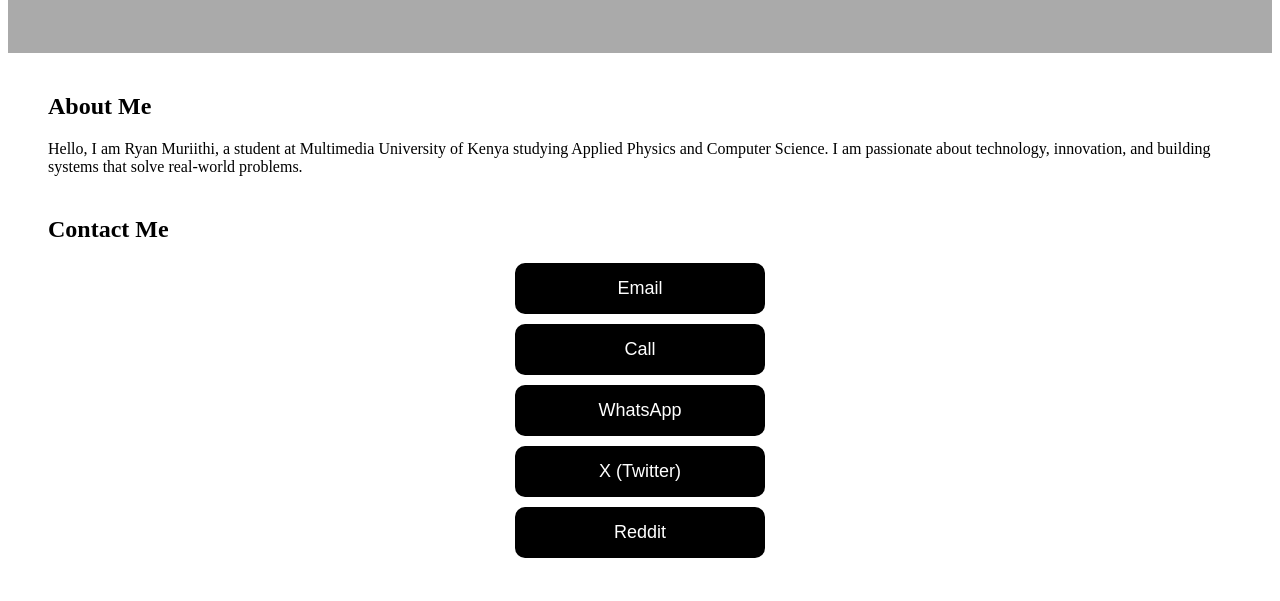
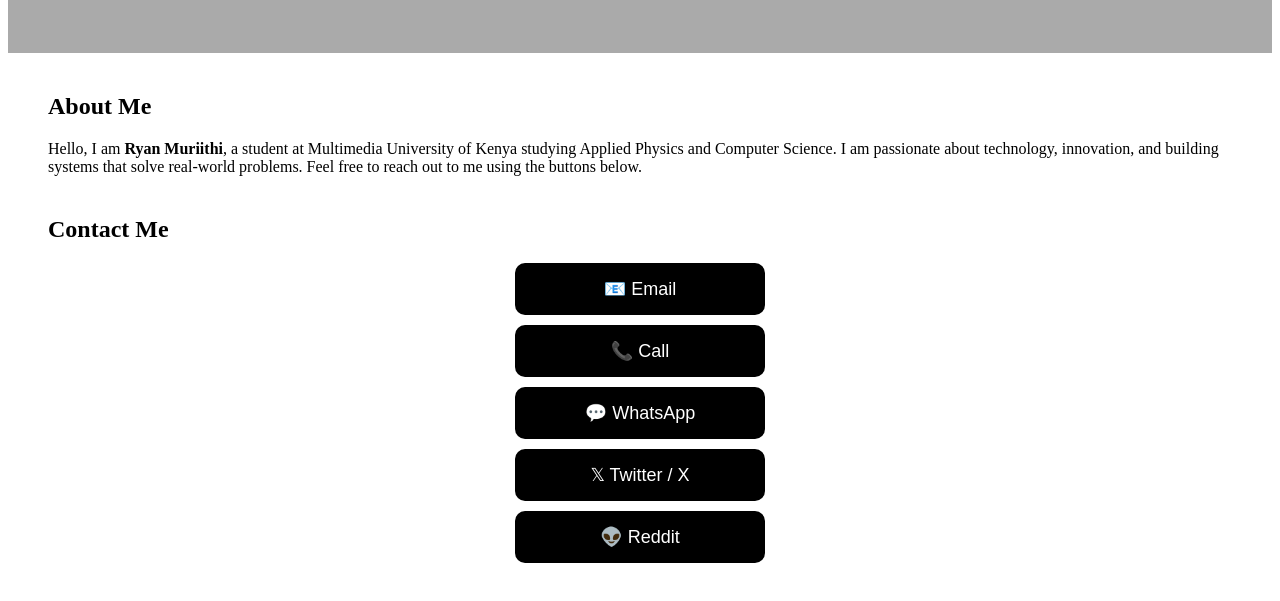
Before and after one commit to Ryan1634/Ryan-self-web-1, a plain HTML site: page index.html in a window 1280 px wide. Shown: the part 149-750 px from the top of the page. Drawn offline with Linux system fonts and the light colour scheme.

Commit message:
Enhance index.html with better formatting and content
Refactor HTML structure and improve content.

```diff
--- a/index.html
+++ b/index.html
@@ -1,8 +1,9 @@
-<meta name='viewport' content='width=device-width, initial-scale=1'/><!DOCTYPE html>
+<!DOCTYPE html>
 <html>
 
 <head>
   <title>Ryan Muriithi</title>
+  <!-- Link to CSS for design -->
   <link rel="stylesheet" href="style.css">
 </head>
 
@@ -16,29 +17,24 @@
   <section id="about">
     <h2>About Me</h2>
     <p>
-Hello, I am Ryan Muriithi, a student at Multimedia University of Kenya
-studying Applied Physics and Computer Science. I am passionate about
-technology, innovation, and building systems that solve real-world problems.
+      Hello, I am <b>Ryan Muriithi</b>, a student at Multimedia University of Kenya
+      studying Applied Physics and Computer Science. I am passionate about technology,
+      innovation, and building systems that solve real-world problems. Feel free to
+      reach out to me using the buttons below.
     </p>
   </section>
 
   <section id="contact">
-
     <h2>Contact Me</h2>
-
-<button onclick="sendEmail()">Email</button>
-
-<button onclick="callMe()">Call</button>
-
-<button onclick="openWhatsApp()">WhatsApp</button>
-
-<button onclick="openX()">X (Twitter)</button>
-
-<button onclick="openReddit()">Reddit</button>
-
+    <button onclick="sendEmail()">📧 Email</button>
+    <button onclick="callMe()">📞 Call</button>
+    <button onclick="openWhatsApp()">💬 WhatsApp</button>
+    <button onclick="openX()">𝕏 Twitter / X</button>
+    <button onclick="openReddit()">👽 Reddit</button>
   </section>
 
+  <!-- Link to JS for functionality -->
   <script src="script.js"></script>
+</body>
 
-</body>
 </html>
```
Lines whose indentation alone changed are shown as unchanged.
